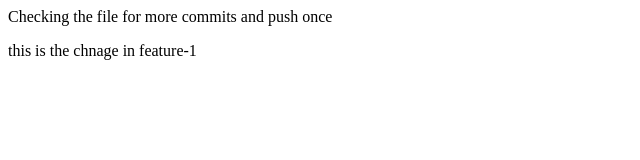
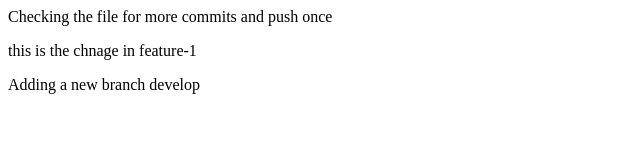
Before and after one commit to Sneha2125/repo4, a plain HTML site: page index.html in a window 1280 px wide. Shown: the whole page, without its empty margins (0-640 px from the left). Drawn offline with Linux system fonts and the light colour scheme.

Commit message:
Adding a develop branch

```diff
--- a/index.html
+++ b/index.html
@@ -3,6 +3,7 @@
 	<body>
 		<p> Checking the file for more commits and push once</p>
 		<p>this is the chnage in feature-1</p>
+		<p> Adding a new branch develop</p>
 
 	</body>
 </html>
```
Also changed, not shown: app.txt.
